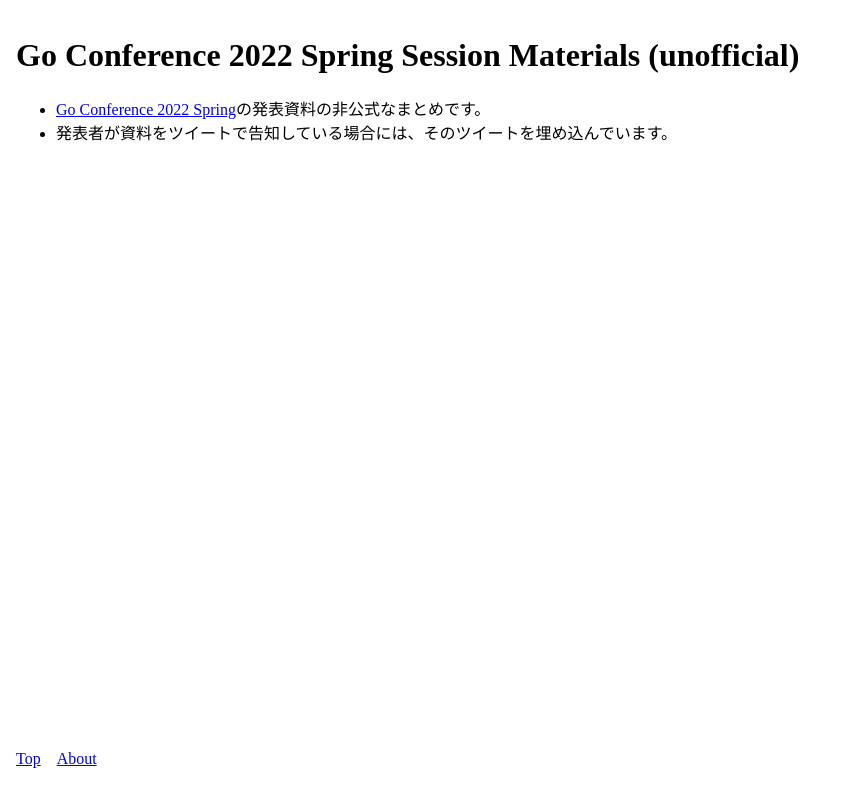
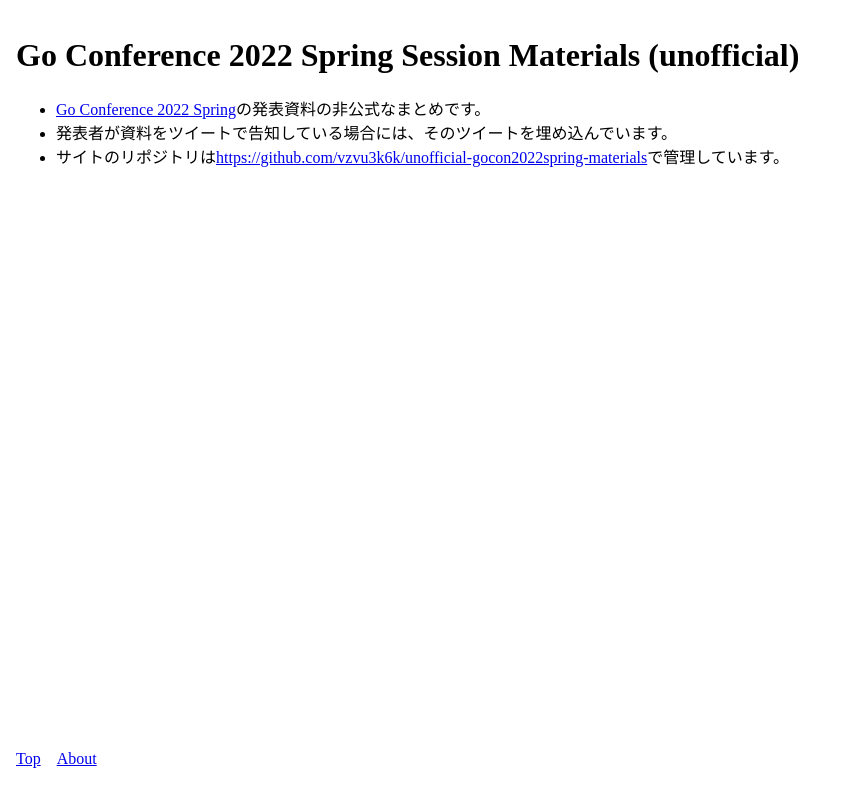
Before and after one commit to vzvu3k6k/unofficial-gocon2022spring-materials, a Next.js app: page /about in a window 1280 px wide. Shown: the whole page, without its empty margins (0-845 px from the left). Built offline with nearby package versions, Linux system fonts and the light colour scheme.

Commit message:
Add link to repo

```diff
--- a/pages/about.js
+++ b/pages/about.js
@@ -26,6 +26,13 @@
             <li>
               発表者が資料をツイートで告知している場合には、そのツイートを埋め込んでいます。
             </li>
+            <li>
+              サイトのリポジトリは
+              <a href="https://github.com/vzvu3k6k/unofficial-gocon2022spring-materials">
+                https://github.com/vzvu3k6k/unofficial-gocon2022spring-materials
+              </a>
+              で管理しています。
+            </li>
           </ul>
         </p>
       </main>
```
